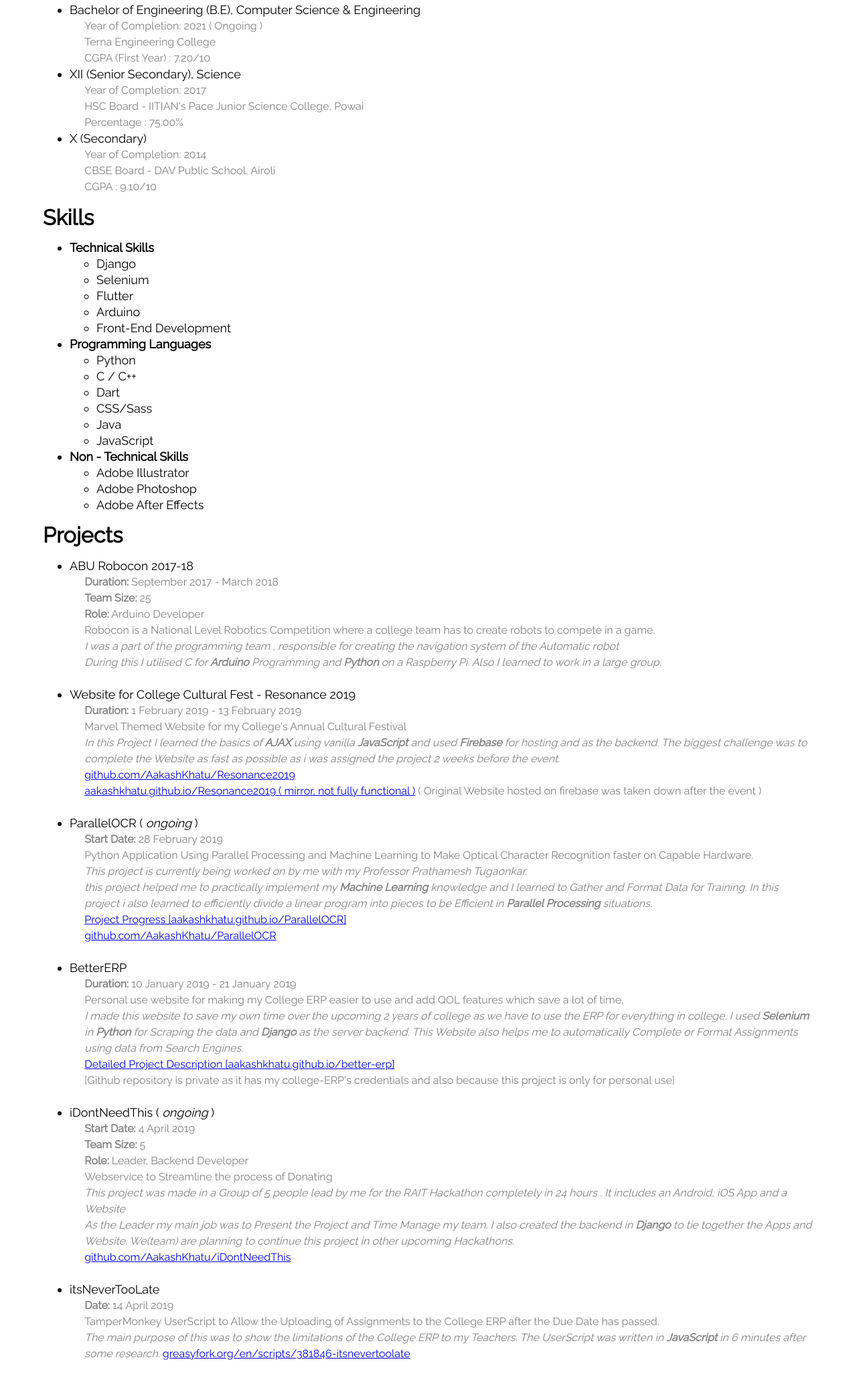
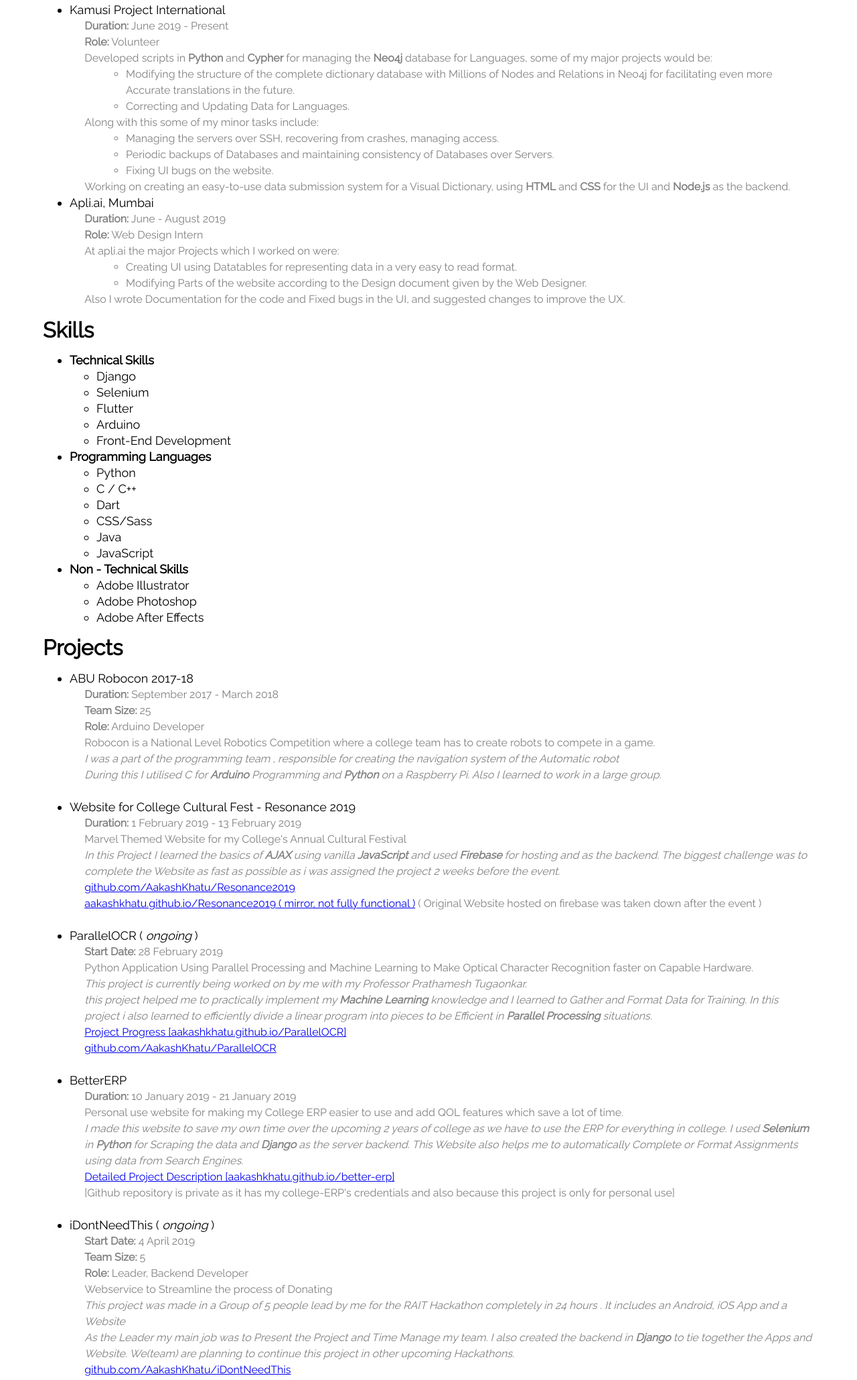
Before and after one commit to AakashKhatu/AakashKhatu.github.io, a plain HTML site: page resume/index.html in a window 1280 px wide. Shown: the part 227-2287 px from the top of the page at 67% size. Drawn offline with Linux system fonts and the light colour scheme.

Commit message:
added work experience

```diff
--- a/resume/index.html
+++ b/resume/index.html
@@ -5,19 +5,196 @@
     <meta charset="utf-8">
     <link rel="stylesheet" type="text/css" href="./theme.css">
     <link href="https://fonts.googleapis.com/css?family=Raleway" rel="stylesheet">
-  <link rel="stylesheet" href="https://use.fontawesome.com/releases/v5.5.0/css/all.css" integrity="sha384-B4dIYHKNBt8Bc12p+WXckhzcICo0wtJAoU8YZTY5qE0Id1GSseTk6S+L3BlXeVIU" crossorigin="anonymous">
+    <link rel="stylesheet" href="https://use.fontawesome.com/releases/v5.5.0/css/all.css"
+        integrity="sha384-B4dIYHKNBt8Bc12p+WXckhzcICo0wtJAoU8YZTY5qE0Id1GSseTk6S+L3BlXeVIU" crossorigin="anonymous">
     <title>My Resume</title>
     <div class="name">
         <h1>Aakash Khatu</h1>
     </div>
     <hr width=50%>
     <div class="contact">
-    <a href="mailto:aakashkhatu@tuta.io"><i class="fas fa-envelope"></i> aakashkhatu@tuta.io</a> &emsp;<i class="fas fa-map-marker-alt"></i> Airoli, Navi Mumbai <br>
-    <a href="https://github.com/AakashKhatu"><i class="fab fa-github"></i> github.com/AakashKhatu </a><br><a href="https://aakashkhatu.github.io/resume"><i class="far fa-file"></i> aakashkhatu.github.io/resume</a>
+        <a href="mailto:aakashkhatu@tuta.io"><i class="fas fa-envelope"></i> aakashkhatu@tuta.io</a> &emsp;<i
+            class="fas fa-map-marker-alt"></i> Airoli, Navi Mumbai <br>
+        <a href="https://github.com/AakashKhatu"><i class="fab fa-github"></i> github.com/AakashKhatu </a><br><a
+            href="https://aakashkhatu.github.io/resume"><i class="far fa-file"></i> aakashkhatu.github.io/resume</a>
     </div>
 </head>
 
 <body>
+    <h1 id="projects" class="text header brk">Work Experience</h1>
+    <ul class="text edu">
+        <li>Kamusi Project International<br>
+            <div class="sub">
+                <b>Duration:</b> June 2019 - Present<br>
+                <b>Role:</b> Volunteer <br>
+                Developed scripts in <b>Python</b> and <b>Cypher</b> for managing the <b>Neo4j</b> database for
+                Languages, some of my major projects would be:
+                <ul class="sub">
+                    <li>Modifying the structure of the complete dictionary database with Millions of Nodes and Relations
+                        in Neo4j for facilitating even more Accurate translations in the future.</li>
+                    <li>Correcting and Updating Data for Languages.</li>
+                </ul>
+                Along with this some of my minor tasks include:
+                <ul class="sub">
+                    <li>Managing the servers over SSH, recovering from crashes, managing access.</li>
+                    <li>Periodic backups of Databases and maintaining consistency of Databases over Servers.</li>
+                    <li>Fixing UI bugs on the website.</li>
+                </ul>
+                Working on creating an easy-to-use data submission system for a Visual Dictionary, using <b>HTML</b> and
+                <b>CSS</b> for the UI and <b>Node.js</b> as the backend.
+            </div>
+        </li>
+        <li>Apli.ai, Mumbai<br>
+            <div class="sub">
+                <b>Duration:</b> June - August 2019<br>
+                <b>Role:</b> Web Design Intern <br>
+                At apli.ai the major Projects which I worked on were:
+                <ul class="sub">
+                    <li>Creating UI using Datatables for representing data in a very easy to read format.</li>
+                    <li>Modifying Parts of the website according to the Design document given by the Web Designer.</li>
+                </ul>
+                Also I wrote Documentation for the code and Fixed bugs in the UI, and suggested changes to improve the UX.
+            </div>
+        </li>
+    </ul>
+    <h1 class="text header"> Skills </h1>
+    <ul class="text edu">
+        <li><b>Technical Skills</b>
+            <ul>
+                <li>Django</li>
+                <li>Selenium</li>
+                <li>Flutter</li>
+                <li>Arduino</li>
+                <li>Front-End Development</li>
+            </ul>
+        </li>
+        <li><b>Programming Languages</b>
+            <ul>
+                <li>Python</li>
+                <li>C / C++</li>
+                <li>Dart</li>
+                <li>CSS/Sass</li>
+                <li>Java</li>
+                <li>JavaScript</li>
+            </ul>
+        <li><b>Non - Technical Skills</b>
+            <ul>
+                <li>Adobe Illustrator</li>
+                <li>Adobe Photoshop</li>
+                <li>Adobe After Effects</li>
+            </ul>
+        </li>
+    </ul>
+    <h1 id="projects" class="text header brk">Projects </h1>
+    <ul class="text edu">
+        <li>ABU Robocon 2017-18<br>
+            <div class="sub">
+                <b>Duration:</b> September 2017 - March 2018<br>
+                <b>Team Size:</b> 25<br>
+                <b>Role:</b> Arduino Developer<br>
+                Robocon is a National Level Robotics Competition where a college team has to create robots to compete in
+                a game.
+                <i><br>I was a part of the programming team , responsible for creating the navigation system of the
+                    Automatic robot <br>
+                    During this I utilised C for <b>Arduino</b> Programming and <b>Python</b> on a Raspberry Pi. Also I
+                    learned to work in a large group.
+                </i>
+            </div><br>
+        </li>
+        <li>Website for College Cultural Fest - Resonance 2019<br>
+            <div class="sub">
+                <b>Duration:</b> 1 February 2019 - 13 February 2019<br>
+                Marvel Themed Website for my College's Annual Cultural Festival<br>
+                <i>In this Project I learned the basics of <b>AJAX</b> using vanilla <b>JavaScript</b> and used
+                    <b>Firebase</b> for hosting and as the backend. The biggest challenge was to complete the Website as
+                    fast as possible as i was assigned the
+                    project 2 weeks before the event.<br>
+                </i>
+                <a href="https://github.com/AakashKhatu/Resonance2019">github.com/AakashKhatu/Resonance2019</a><br>
+                <a href="https://aakashkhatu.github.io/Resonance2019/">aakashkhatu.github.io/Resonance2019 ( mirror, not
+                    fully functional )</a> ( Original Website hosted on firebase was taken down after the event )<br>
+            </div><br>
+        </li>
+        <li>ParallelOCR ( <i>ongoing</i> )
+            <div class="sub">
+                <b>Start Date:</b> 28 February 2019<br>
+                Python Application Using Parallel Processing and Machine Learning to Make Optical Character Recognition
+                faster on Capable Hardware.<br>
+                <i>This project is currently being worked on by me with my Professor Prathamesh Tugaonkar. <br>
+                    this project helped me to practically implement my <b>Machine Learning</b> knowledge and I learned
+                    to Gather and Format Data for Training. In this project i also learned to efficiently divide a
+                    linear program into pieces to be Efficient in
+                    <b>Parallel Processing</b> situations. <br> </i>
+                <a href="https://aakashkhatu.github.io/ParallelOCR/">Project Progress
+                    [aakashkhatu.github.io/ParallelOCR]</a><br>
+                <a href="https://github.com/AakashKhatu/ParallelOCR">github.com/AakashKhatu/ParallelOCR</a>
+            </div><br>
+        </li>
+        <li>BetterERP
+            <div class="sub">
+                <b>Duration:</b> 10 January 2019 - 21 January 2019<br>
+                Personal use website for making my College ERP easier to use and add QOL features which save a lot of
+                time.<br>
+                <i>I made this website to save my own time over the upcoming 2 years of college as we have to use the
+                    ERP for everything in college.
+                    I used <b>Selenium</b> in <b>Python</b> for Scraping the data and <b>Django</b> as the server
+                    backend. This Website also helps me to automatically Complete or Format Assignments using data from
+                    Search Engines.<br>
+                </i>
+                <a href="https://aakashkhatu.github.io/better-erp/">Detailed Project Description
+                    [aakashkhatu.github.io/better-erp]</a><br>
+                [Github repository is private as it has my college-ERP's credentials and also because this project is
+                only for personal use]
+            </div><br>
+        </li>
+        <li>iDontNeedThis ( <i>ongoing</i> )
+            <div class="sub">
+                <b>Start Date:</b> 4 April 2019<br>
+                <b>Team Size:</b> 5<br>
+                <b>Role:</b> Leader, Backend Developer<br>
+                Webservice to Streamline the process of Donating<br>
+                <i>This project was made in a Group of 5 people lead by me for the RAIT Hackathon completely in 24 hours
+                    . It includes an Android, iOS App and a Website<br>
+                    As the Leader my main job was to Present the Project and Time Manage my team. I also created the
+                    backend in <b>Django</b> to tie together the Apps and Website.
+                    We(team) are planning to continue this project in other upcoming Hackathons.
+                </i><br>
+                <a href="https://github.com/AakashKhatu/iDontNeedThis">github.com/AakashKhatu/iDontNeedThis</a><br>
+            </div><br>
+        </li>
+        <li>itsNeverTooLate
+            <div class="sub">
+                <b>Date:</b> 14 April 2019<br>
+                TamperMonkey UserScript to Allow the Uploading of Assignments to the College ERP after the Due Date has
+                passed.<br>
+                <i>The main purpose of this was to show the limitations of the College ERP to my Teachers. The
+                    UserScript was written in <b>JavaScript</b> in 6 minutes after some research.
+                </i>
+                <a
+                    href="https://greasyfork.org/en/scripts/381846-itsnevertoolate">greasyfork.org/en/scripts/381846-itsnevertoolate</a><br>
+            </div><br>
+        </li>
+        <li>Discord Update Notification Bot
+            <div class="sub">
+                <b>Duration:</b> April 2017<br>
+                This Program is a Discord Bot that notifies the user whenever a followed game updates also has other fun
+                features.
+                <i><br>Main purpose of this project was to learn <b>Concurrent Programming</b> in <b>Python</b> using
+                    the Asyncio library.
+                    Also learned to use <b>Git</b> and used Heroku for hosting the bot Online.
+                </i>
+                <a
+                    href="https://github.com/AakashKhatu/Discord-CSGO-Update-bot">github.com/AakashKhatu/Discord-CSGO-Update-bot</a>
+            </div><br>
+        </li>
+        <li>Graphics Designing for E-Sports teams and players
+            <div class="sub">
+                <b>Duration:</b> September 2016 - August 2017<br>
+                Designed Logos and Animations for E-Sports teams and Players as a hobby. <br>
+                <a href="https://imgur.com/a/HQdSc">zer0k.imgur.com [imgur.com/a/HQdSc]</a>
+            </div><br>
+        </li>
+    </ul>
     <h1 class="text header">Education</h1>
     <ul class="text edu">
         <li>Bachelor of Engineering (B.E), Computer Science & Engineering<br>
@@ -41,124 +218,17 @@
                 CGPA : 9.10/10 <br></div>
         </li>
     </ul>
-  <h1 class="text header"> Skills </h1>
-  <ul class="text edu">
-    <li><b>Technical Skills</b><ul>
-	<li>Django</li>
-	<li>Selenium</li>
-	<li>Flutter</li>
-	<li>Arduino</li>
-	<li>Front-End Development</li>
-	</ul></li>
-	<li><b>Programming Languages</b>
-	<ul><li>Python</li>
-	<li>C / C++</li>
-	<li>Dart</li>
-	<li>CSS/Sass</li>
-	<li>Java</li>
-	<li>JavaScript</li>
-	</ul>
-	<li><b>Non - Technical Skills</b><ul>
-	<li>Adobe Illustrator</li>
-	<li>Adobe Photoshop</li>
-	<li>Adobe After Effects</li>
-	</ul></li>
-  </ul>
-  <h1 id="projects" class="text header brk">Projects </h1>
-  <ul class="text edu">
-    <li>ABU Robocon 2017-18<br>
-      <div class="sub">
-        <b>Duration:</b> September 2017 - March 2018<br>
-        <b>Team Size:</b> 25<br>
-        <b>Role:</b> Arduino Developer<br>
-        Robocon is a National Level Robotics Competition where a college team has to create robots to compete in a game.
-        <i><br>I was a part of the programming team , responsible for creating the navigation system of the Automatic robot <br>
-          During this I utilised C for <b>Arduino</b> Programming and <b>Python</b> on a Raspberry Pi. Also I learned to work in a large group.
-        </i>
-      </div><br>
-    </li>
-    <li>Website for College Cultural Fest - Resonance 2019<br>
-      <div class="sub">
-        <b>Duration:</b> 1 February 2019 - 13 February 2019<br>
-        Marvel Themed Website for my College's Annual Cultural Festival<br>
-        <i>In this Project I learned the basics of <b>AJAX</b> using vanilla <b>JavaScript</b> and used <b>Firebase</b> for hosting and as the backend. The biggest challenge was to complete the Website as fast as possible as i was assigned the
-          project 2 weeks before the event.<br>
-        </i>
-        <a href="https://github.com/AakashKhatu/Resonance2019">github.com/AakashKhatu/Resonance2019</a><br>
-        <a href="https://aakashkhatu.github.io/Resonance2019/">aakashkhatu.github.io/Resonance2019 ( mirror, not fully functional )</a> ( Original Website hosted on firebase was taken down after the event )<br>
-      </div><br>
-    </li>
-    <li>ParallelOCR ( <i>ongoing</i> )
-      <div class="sub">
-        <b>Start Date:</b> 28 February 2019<br>
-        Python Application Using Parallel Processing and Machine Learning to Make Optical Character Recognition faster on Capable Hardware.<br>
-        <i>This project is currently being worked on by me with my Professor Prathamesh Tugaonkar. <br>
-          this project helped me to practically implement my <b>Machine Learning</b> knowledge and I learned to Gather and Format Data for Training. In this project i also learned to efficiently divide a linear program into pieces to be Efficient in
-          <b>Parallel Processing</b> situations. <br> </i>
-        <a href="https://aakashkhatu.github.io/ParallelOCR/">Project Progress [aakashkhatu.github.io/ParallelOCR]</a><br>
-        <a href="https://github.com/AakashKhatu/ParallelOCR">github.com/AakashKhatu/ParallelOCR</a>
-      </div><br>
-    </li>
-    <li>BetterERP
-      <div class="sub">
-        <b>Duration:</b> 10 January 2019 - 21 January 2019<br>
-        Personal use website for making my College ERP easier to use and add QOL features which save a lot of time.<br>
-        <i>I made this website to save my own time over the upcoming 2 years of college as we have to use the ERP for everything in college.
-          I used <b>Selenium</b> in <b>Python</b> for Scraping the data and <b>Django</b> as the server backend. This Website also helps me to automatically Complete or Format Assignments using data from Search Engines.<br>
-        </i>
-        <a href="https://aakashkhatu.github.io/better-erp/">Detailed Project Description [aakashkhatu.github.io/better-erp]</a><br>
-        [Github repository is private as it has my college-ERP's credentials and also because this project is only for personal use]
-      </div><br>
-    </li>
-    <li>iDontNeedThis ( <i>ongoing</i> )
-      <div class="sub">
-        <b>Start Date:</b> 4 April 2019<br>
-        <b>Team Size:</b> 5<br>
-        <b>Role:</b> Leader, Backend Developer<br>
-        Webservice to Streamline the process of Donating<br>
-        <i>This project was made in a Group of 5 people lead by me for the RAIT Hackathon completely in 24 hours . It includes an Android, iOS App and a Website<br>
-          As the Leader my main job was to Present the Project and Time Manage my team. I also created the backend in <b>Django</b> to tie together the Apps and Website.
-          We(team) are planning to continue this project in other upcoming Hackathons.
-        </i><br>
-        <a href="https://github.com/AakashKhatu/iDontNeedThis">github.com/AakashKhatu/iDontNeedThis</a><br>
-      </div><br>
-    </li>
-    <li>itsNeverTooLate
-      <div class="sub">
-        <b>Date:</b> 14 April 2019<br>
-        TamperMonkey UserScript to Allow the Uploading of Assignments to the College ERP after the Due Date has passed.<br>
-        <i>The main purpose of this was to show the limitations of the College ERP to my Teachers. The UserScript was written in <b>JavaScript</b> in 6 minutes after some research.
-        </i>
-        <a href="https://greasyfork.org/en/scripts/381846-itsnevertoolate">greasyfork.org/en/scripts/381846-itsnevertoolate</a><br>
-      </div><br>
-    </li>
-    <li>Discord Update Notification Bot
-      <div class="sub">
-        <b>Duration:</b> April 2017<br>
-        This Program is a Discord Bot that notifies the user whenever a followed game updates also has other fun features.
-        <i><br>Main purpose of this project was to learn <b>Concurrent Programming</b> in <b>Python</b> using the Asyncio library.
-          Also learned to use <b>Git</b> and used Heroku for hosting the bot Online.
-        </i>
-        <a href="https://github.com/AakashKhatu/Discord-CSGO-Update-bot">github.com/AakashKhatu/Discord-CSGO-Update-bot</a>
-      </div><br>
-    </li>
-    <li>Graphics Designing for E-Sports teams and players
-      <div class="sub">
-        <b>Duration:</b> September 2016 - August 2017<br>
-        Designed Logos and Animations for E-Sports teams and Players as a hobby. <br>
-        <a href="https://imgur.com/a/HQdSc">zer0k.imgur.com [imgur.com/a/HQdSc]</a>
-      </div><br>
-    </li>
-  </ul>
     <h1 id="courses" class="text header">Certification Courses</h1>
     <ul class="text edu">
         <li>NPTEL course for Introduction to Machine Learning
             <div class="sub">
                 <b>Duration:</b> August 2018 - October 2018<br>
-        This course provides a concise introduction to the fundamental concepts in machine learning and popular machine learning algorithms.<br>
+                This course provides a concise introduction to the fundamental concepts in machine learning and popular
+                machine learning algorithms.<br>
                 <i>I took up this course to learn the basics of <b>Machine Learning</b> for a personal project.<br>
                 </i>
-        <a href="https://nptel.ac.in/noc/E_Certificate/noc18-cs40/NPTEL18CS40S116713131810141890.jpg">Certificate ( https://nptel.ac.in/noc/E_Certificate/noc18-cs40/NPTEL18CS40S116713131810141890.jpg )</a>
+                <a href="https://nptel.ac.in/noc/E_Certificate/noc18-cs40/NPTEL18CS40S116713131810141890.jpg">Certificate
+                    ( https://nptel.ac.in/noc/E_Certificate/noc18-cs40/NPTEL18CS40S116713131810141890.jpg )</a>
             </div><br>
         </li>
         <li>NPTEL course for Programming, Data Structures and Algorithms Using Python
@@ -167,12 +237,14 @@
                 This course is an introduction to programming and problem solving in Python.<br>
                 <i>I took up this course to certify my <b>Python</b> Skills.<br>
                 </i>
-        <a href="https://nptel.ac.in/noc/E_Certificate/noc19-cs08/NPTEL19CS08S11600052191088556.jpg">Certificate ( https://nptel.ac.in/noc/E_Certificate/noc19-cs08/NPTEL19CS08S11600052191088556.jpg )</a>
+                <a href="https://nptel.ac.in/noc/E_Certificate/noc19-cs08/NPTEL19CS08S11600052191088556.jpg">Certificate
+                    ( https://nptel.ac.in/noc/E_Certificate/noc19-cs08/NPTEL19CS08S11600052191088556.jpg )</a>
             </div><br>
         </li>
     </ul>
     <div class="no-print text">
-     <h2 onclick="window.print()" class="print-button"><i class="fa fa-print" aria-hidden="true"></i> Print This Page <h2>
+        <h2 onclick="window.print()" class="print-button"><i class="fa fa-print" aria-hidden="true"></i> Print This Page
+            <h2>
     </div>
 
 </body>
--- a/resume/theme.css
+++ b/resume/theme.css
@@ -1,3 +1,6 @@
+html {
+    scroll-behavior: smooth;
+  }
 .name{
   font-family: 'Raleway', sans-serif;
   text-align: center;
@@ -18,6 +21,12 @@
   margin-left: 2%;
   color: gray;
 }
+
+.sub li{
+    font-size: medium;
+    color: gray;
+  }
+
 body{
 	line-height: 150%;
   margin-left: 5%;
```
Lines whose indentation alone changed are shown as unchanged.
